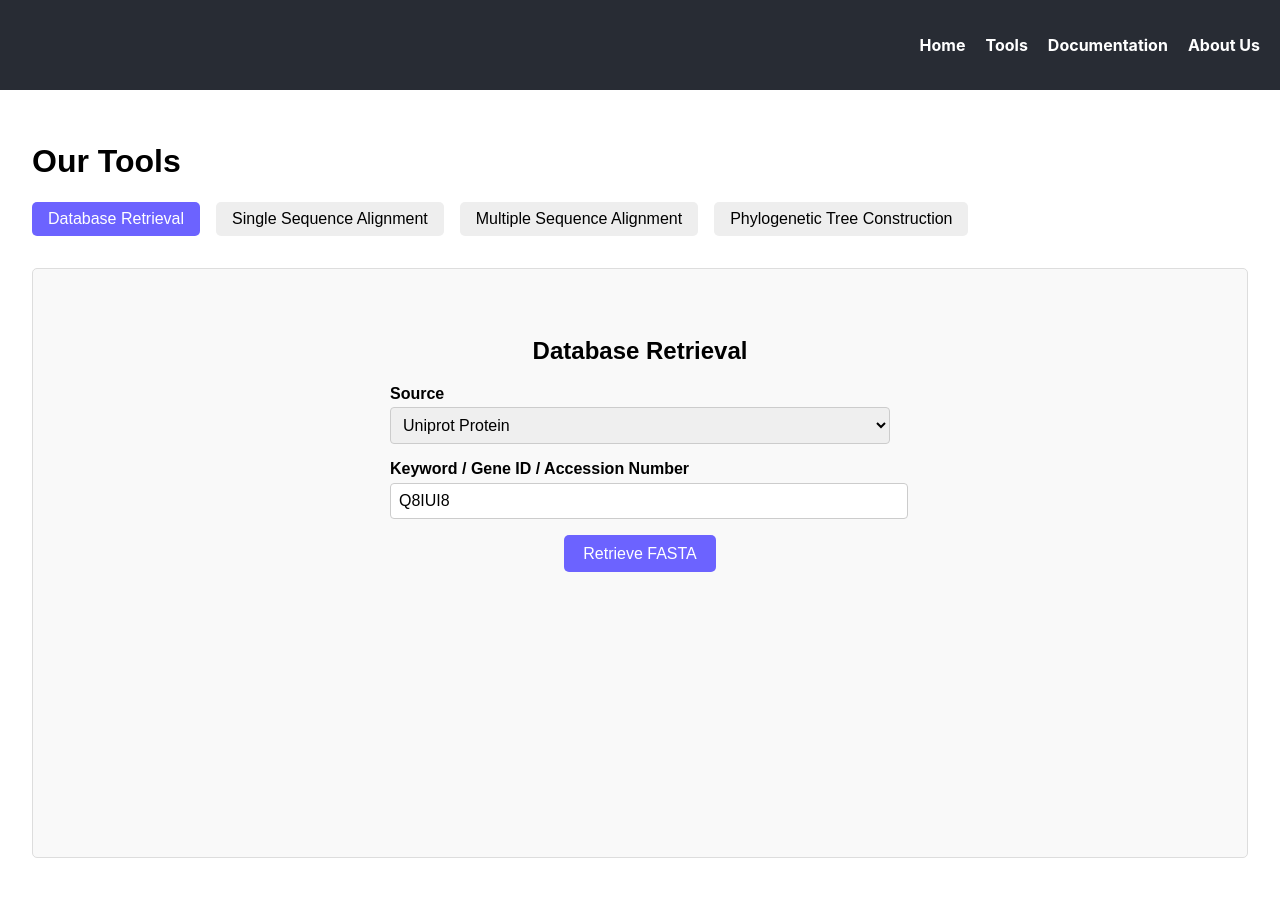
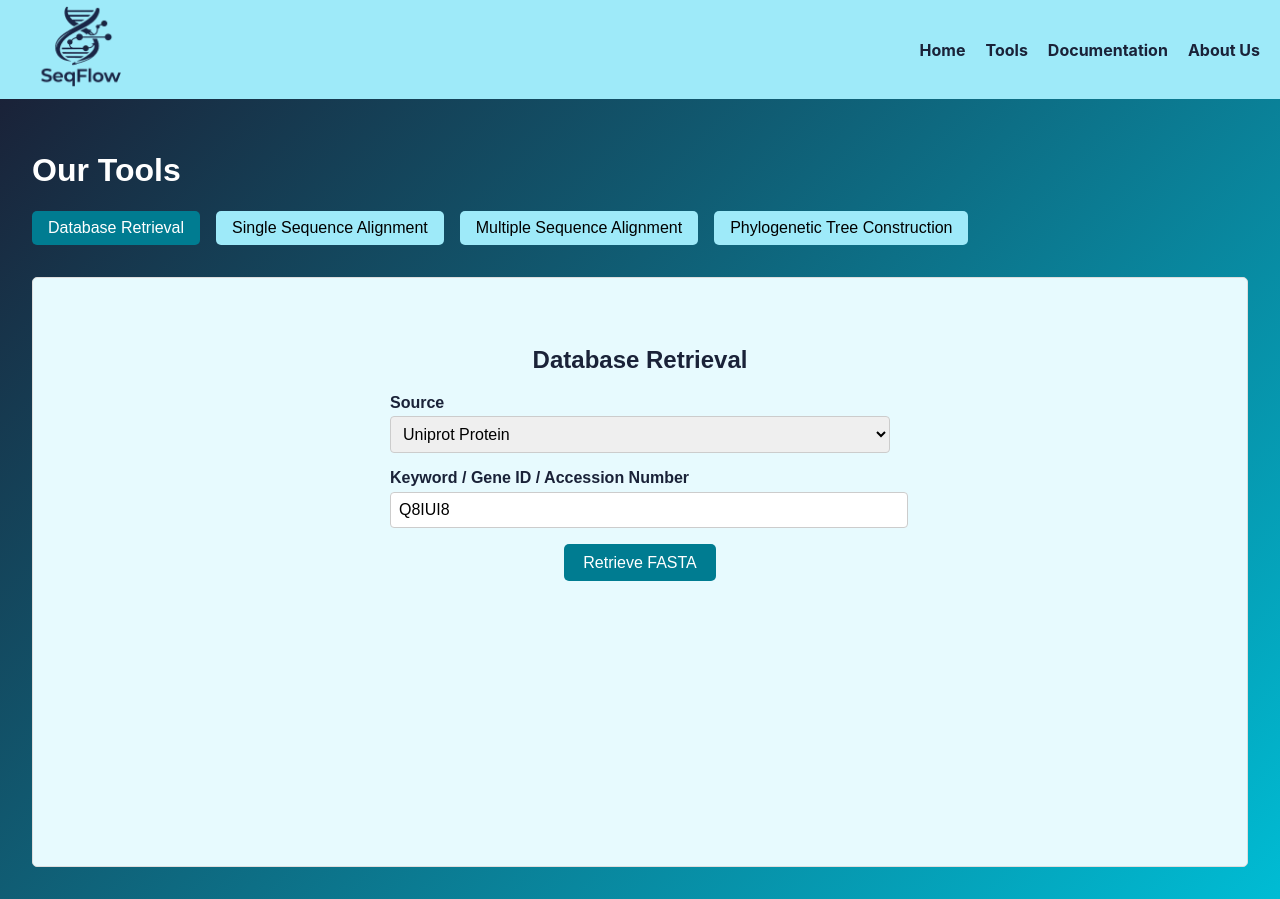
Before and after one commit to silviatag/Bioinformatics-Automation-Script-UI, a React (Create React App) app: page /tools in a window 1280 px wide. Built offline with nearby package versions, Linux system fonts and the light colour scheme.

Commit message:
adjusting colors and theme

```diff
--- a/public/index.html
+++ b/public/index.html
@@ -9,7 +9,7 @@
       name="description"
       content="Web site created using create-react-app"
     />
-    <link rel="apple-touch-icon" href="%PUBLIC_URL%/logo192.png" />
+    <link rel="apple-touch-icon" href="%PUBLIC_URL%/SeqFlow-logo.png" />
     <!--
       manifest.json provides metadata used when your web app is installed on a
       user's mobile device or desktop. See https://developers.google.com/web/fundamentals/web-app-manifest/
--- a/src/App.css
+++ b/src/App.css
@@ -2,19 +2,21 @@
   display: flex;
   justify-content: space-between;
   align-items: center;
-  padding: 35px 20px;
-  background-color: #282c34;
+  padding: 30px 20px;
+  background-color: #9EEAF9;
    position: sticky;
   top: 0;
   z-index: 1000;
 }
 
 .navbar-left img.logo {
-  height: 35px;
+  height: 35px; /* keep original height */
+  transform: scale(3.5); /* makes it visually bigger */
+  transform-origin: left center; /* optional: anchor from left */
 }
 
 .navbar-right a {
-  color: white;
+  color: #1A2238;
   margin-left: 20px;
   text-decoration: none;
   font-weight: bold;
--- a/src/App.js
+++ b/src/App.js
@@ -1,4 +1,3 @@
-import logo from './logo.svg';
 import './App.css';
 import { BrowserRouter as Router, Routes, Route, Link } from 'react-router-dom';
 import Home from './Pages/Home';
@@ -13,7 +12,7 @@ function App() {
         {/* Navigation Bar */}
         <nav className="navbar">
           <div className="navbar-left">
-            {/* <img src={logo} className="lظogo" alt="logo" /> */}
+            <img src="/SeqFlow-logo.png" className="logo" alt="logo" />
           </div>
           <div className="navbar-right">
             <Link to="/Home">Home</Link>
--- a/src/style/databaseRetrievalTab.css
+++ b/src/style/databaseRetrievalTab.css
@@ -3,6 +3,10 @@
   display: flex;
   flex-direction: column;
   align-items: center; /* centers everything horizontally */
+}
+
+.db-tab h2 {
+  color: #1A2238;
 }
 
 .input-container {
@@ -38,24 +42,35 @@
   width: 100%;
 }
 
+/* Buttons (Retrieve + Download) */
+.db-tab .button-row button,
+.db-tab .download-container button {
+  padding: 0.6rem 1.2rem;
+  font-size: 1rem;
+  border-radius: 5px;
+  border: none;
+  background-color: #007C91; /* unified color */
+  color: white;
+  cursor: pointer;
+  transition: background-color 0.2s ease;
+}
+
+.db-tab .button-row button:hover,
+.db-tab .download-container button:hover {
+  background-color: #0a3b4b; /* slightly darker for hover */
+}
+
+/* Disabled button style */
+.button-row button:disabled,
+.download-container button:disabled {
+  background-color: #7a9aa3;
+  cursor: not-allowed;
+}
+
 .button-row {
   display: flex;
   justify-content: center;
   margin-bottom: 1.5rem;
-}
-
-.button-row button {
-  padding: 0.6rem 1.2rem;
-  font-size: 1rem;
-  border-radius: 5px;
-  border: none;
-  background-color: #6c63ff;
-  color: white;
-  cursor: pointer;
-}
-
-.button-row button:hover {
-  background-color: #5751d9;
 }
 
 .fasta-result {
@@ -70,6 +85,7 @@
   border-radius: 4px;
   max-height: 300px;
   overflow-y: auto;
+  border: #1A2238 2px solid;
 }
 
 .download-container {
@@ -78,15 +94,6 @@
   margin-top: 0.5rem;
 }
 
-.download-container button {
-  padding: 0.6rem 1.2rem;
-  border-radius: 5px;
-  border: none;
-  background-color: #6c63ff;
-  color: white;
-  cursor: pointer;
+.input-group label{
+  color: #1A2238;
 }
-
-.download-container button:hover {
-  background-color: #5751d9;
-}
--- a/src/style/home.css
+++ b/src/style/home.css
@@ -1,23 +1,30 @@
 .home {
   text-align: center;
   padding: 50px 20px;
+  /* Diagonal gradient background */
+  background: linear-gradient(135deg, #1A2238, #00BCD4);
+  min-height: 100vh; /* ensures it covers full screen */
+  color: white; /* optional: makes text readable on dark gradient */
 }
 
 .hero h1 {
   font-size: 2.5em;
   margin-bottom: 20px;
+  color: #FFFFFF;
 }
 
 .hero p {
   font-size: 1.2em;
   margin-bottom: 30px;
+  color: #F5F5F5;
 }
 
 .cta-button {
-  background-color: darkgray;
+  background-color: #9EEAF9;
   border: none;
-  color: #000;
+  color: #0D4F65;
   font-size: 18px;
+  font-weight: bold;
   padding: 12px 30px;
   cursor: pointer;
   border-radius: 5px;
@@ -25,7 +32,7 @@
 }
 
 .cta-button:hover {
-  background-color: gray;
+  background-color: #00BCD4;
 }
 
 .features {
--- a/src/style/multipleSequenceAlignmentTab.css
+++ b/src/style/multipleSequenceAlignmentTab.css
@@ -4,7 +4,9 @@
   flex-direction: column;
   align-items: center; /* centers everything horizontally */
 }
-
+.msa-tab h2 {
+  color: #1A2238;
+}
 .input-container {
   width: 100%;
   max-width: 500px; /* keeps things from stretching too much */
@@ -23,7 +25,9 @@
   align-items: center;
   gap: 0.3rem;
   cursor: pointer;
+  color: #1A2238;
 }
+
 
 .input-row {
   display: flex;
@@ -64,13 +68,13 @@
   font-size: 1rem;
   border-radius: 5px;
   border: none;
-  background-color: #6c63ff;
+  background-color: #0D4F65;
   color: white;
   cursor: pointer;
 }
 
 .button-row button:hover {
-  background-color: #5751d9;
+  background-color: #116f8f;
 }
 
 /* Optional: for displaying MSA results later */
@@ -84,6 +88,7 @@
   background: #f4f4f4;
   padding: 1rem;
   border-radius: 4px;
+  border-color: #0D4F65;
   max-height: 300px;
   overflow-y: auto;
 }
@@ -98,11 +103,11 @@
   padding: 0.6rem 1.2rem;
   border-radius: 5px;
   border: none;
-  background-color: #6c63ff;
+  background-color: #0D4F65;
   color: white;
   cursor: pointer;
 }
 
 .download-container button:hover {
-  background-color: #5751d9;
+  background-color: #116f8f;
 }
--- a/src/style/phylogeneticTreeTab.css
+++ b/src/style/phylogeneticTreeTab.css
@@ -11,6 +11,7 @@
   margin-bottom: 25px;
   font-size: 24px;
   font-weight: 600;
+  color: #1A2238;
 }
 
 /* Radio buttons */
@@ -22,6 +23,7 @@
 }
 
 .data-type-selection label {
+  color: #1A2238;
   font-size: 16px;
   cursor: pointer;
 }
@@ -39,7 +41,7 @@
 
 /* ===== Dashed inner area ===== */
 .drop-zone p {
-  border: 2px dashed #d5d2ff;
+  border: 2px dashed #007C91;
   border-radius: 18px;
   padding: 45px 25px;
   margin: 0;
@@ -51,12 +53,12 @@
 
 /* Highlighted text */
 .drop-zone strong {
-  color: #7b6cff;
+  color: #007C91;
   font-weight: 600;
 }
 
 .browse-files {
-  color: #7b6cff;
+  color: #007C91;
   text-decoration: underline;
   font-weight: 500;
 }
@@ -64,7 +66,7 @@
 /* Drag active state */
 .drop-zone.active p {
   background-color: #f4f3ff;
-  border-color: #7b6cff;
+  border-color: #007C91;
 }
 
 /* Selected file text */
@@ -80,7 +82,7 @@
   display: block;
   margin: 30px auto 0;
   padding: 12px 34px;
-  background-color: #7b6cff;
+  background-color: #007C91 !important;
   color: #ffffff;
   border: none;
   border-radius: 999px;
@@ -91,12 +93,12 @@
 }
 
 .phylo-tab button:hover:not(:disabled) {
-  background-color: #6658e6;
+  background-color: #00798f73;
   transform: translateY(-1px);
 }
 
 .phylo-tab button:disabled {
-  background-color: #bdb8ff;
+  background-color: #007C9150 !important;
   cursor: not-allowed;
 }
 
@@ -111,9 +113,9 @@
 .download-button {
   display: inline-block;
   padding: 12px 34px;
-  background-color: #7b6cff; /* Hollow style */
+  background-color: #007C91; /* Hollow style */
   color: #ffffff;
-  border: 2px solid #7b6cff; /* Purple border */
+  border: 2px solid #007C91; /* Purple border */
   border-radius: 999px; /* Matches your Generate button */
   font-size: 16px;
   font-weight: 500;
@@ -123,7 +125,7 @@
 }
 
 .download-button:hover {
-  background-color: #5348b6;
+  background-color: #007C91;
   color: #ffffff;
   transform: translateY(-1px);
   box-shadow: 0 10px 20px rgba(123, 108, 255, 0.2);
--- a/src/style/singleSequenceAlignmentTab.css
+++ b/src/style/singleSequenceAlignmentTab.css
@@ -9,9 +9,10 @@
   margin-bottom: 25px;
   font-size: 24px;
   font-weight: 600;
+  color: #2e2e2e;
 }
 
-.drop-zone {
+.single-align-tab .drop-zone {
   background-color: #ffffff;
   border-radius: 22px;
   padding: 26px;
@@ -22,8 +23,8 @@
   text-align: center;
 }
 
-.drop-zone p {
-  border: 2px dashed #d5d2ff;
+.single-align-tab .drop-zone p {
+  border: 2px dashed #007C91;
   border-radius: 18px;
   padding: 45px 25px;
   margin: 0;
@@ -33,20 +34,20 @@
 }
 
 
-.drop-zone strong {
-  color: #7b6cff;
+.single-align-tab .drop-zone strong {
+  color: #007C91;
   font-weight: 600;
 }
 
 .browse-files {
-  color: #7b6cff;
+  color: #007C91;
   text-decoration: underline;
   font-weight: 500;
 }
 
-.drop-zone.active p {
+.single-align-tab .drop-zone.active p {
   background-color: #f4f3ff;
-  border-color: #7b6cff;
+  border-color: #007C91;
 }
 
 /* Generate Tree button */
@@ -54,7 +55,7 @@
   display: block;
   margin: 30px auto 0;
   padding: 12px 34px;
-  background-color: #7b6cff;
+  background-color: #007C91;
   color: #ffffff;
   border: none;
   border-radius: 999px;
@@ -65,12 +66,13 @@
 }
 
 .single-align-tab button:hover:not(:disabled) {
-  background-color: #6658e6;
+  background-color: #00BCD4;
+  color: #1A2238;
   transform: translateY(-1px);
 }
 
 .single-align-tab button:disabled {
-  background-color: #bdb8ff;
+  background-color: #007C91;
   cursor: not-allowed;
 }
 
@@ -89,12 +91,14 @@
 
 .tool-selection label {
   margin-right: 8px;
+  color: #2e2e2e;
+  font-weight: normal;
 }
 
 .tool-selection select {
-  padding: 8px 14px;
+  padding: 8px 30px;
   border-radius: 22px;
-  border: 2px solid #d5d2ff;
+  border: 2px solid #00BCD4;
   background-color: #ffffff;
   box-shadow: 0 10px 25px rgba(120, 100, 255, 0.1);
   font-size: 15px;
@@ -105,13 +109,13 @@
 }
 
 .tool-selection select:hover {
-  border-color: #7b6cff;
+  border-color: #00BCD4;
   box-shadow: 0 10px 25px rgba(123, 108, 255, 0.2);
 }
 
 .tool-selection select:focus {
   outline: none;
-  border-color: #7b6cff;
+  border-color: #00BCD4;
   box-shadow: 0 0 0 3px rgba(123, 108, 255, 0.2);
 }
 
@@ -128,6 +132,7 @@
   background: #f4f4f4;
   padding: 1rem;
   border-radius: 4px;
+  border-color: #2e2e2e;
   max-height: 300px;
   overflow-y: auto;
   white-space: pre-wrap;
@@ -140,3 +145,7 @@
   gap: 10px; /* spacing between buttons */
   margin-top: 1rem;
 }
+
+.single-align-tab p{
+  color: #1A2238;
+}
--- a/src/style/tools.css
+++ b/src/style/tools.css
@@ -9,6 +9,10 @@
   flex-direction: column;
   box-sizing: border-box; /* Ensures padding doesn't add to height */
   overflow: hidden; /* Prevents the whole page from scrolling */
+
+   background: linear-gradient(135deg, #1A2238, #00BCD4);
+  min-height: 100vh; /* ensures it covers full screen */
+  color: white; /* optional: makes text readable on dark gradient */
 }
 
 /* Keep tabs section as is, but ensure it doesn't shrink */
@@ -36,7 +40,7 @@
   padding: 2rem; /* Reduced from 7rem to be more practical */
   border: 1px solid #ddd;
   border-radius: 5px;
-  background: #f9f9f9;
+  background: #E7FAFE;
 
   /* NEW: Scroll logic */
   flex-grow: 1;      /* Takes up all remaining space */
@@ -48,7 +52,7 @@
 .tab-button {
   padding: 0.5rem 1rem;
   border: none;
-  background: #eee;
+  background: #9EEAF9;
   cursor: pointer;
   border-radius: 5px;
   transition: background 0.3s;
@@ -56,18 +60,11 @@
 }
 
 .tab-button:hover {
-  background: #ddd;
+  background: #007C91;
+  color: white;
 }
 
 .tab-button.active {
-  background: #6c63ff;
+  background: #007C91;
   color: white;
 }
-
-/* .tab-content {
-  padding: 7rem;
-  border: 1px solid #ddd;
-  border-radius: 5px;
-  background: #f9f9f9;
-
-} */
```
Also changed, not shown: public/SeqFlow-logo.png (added), public/manifest.json.
